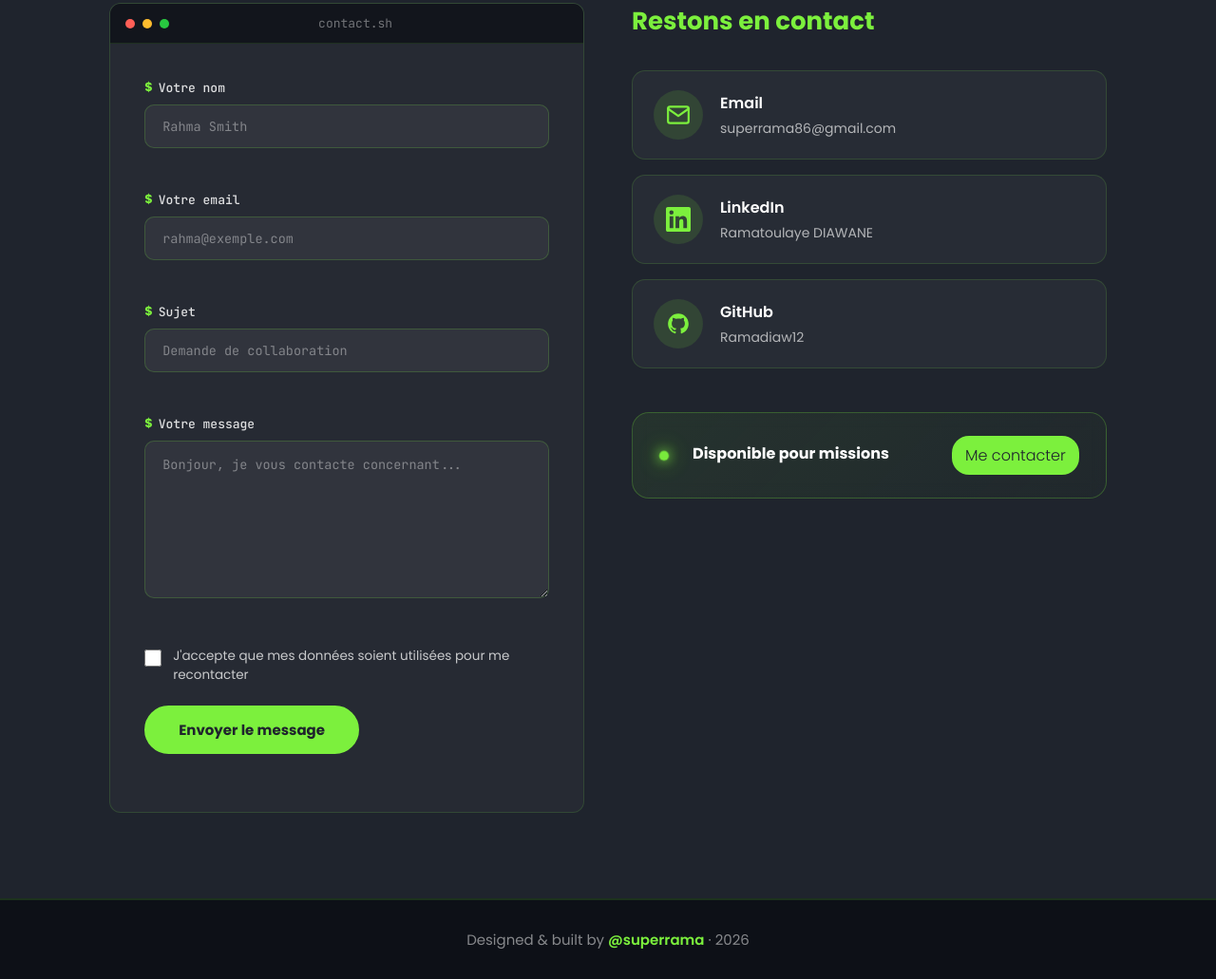
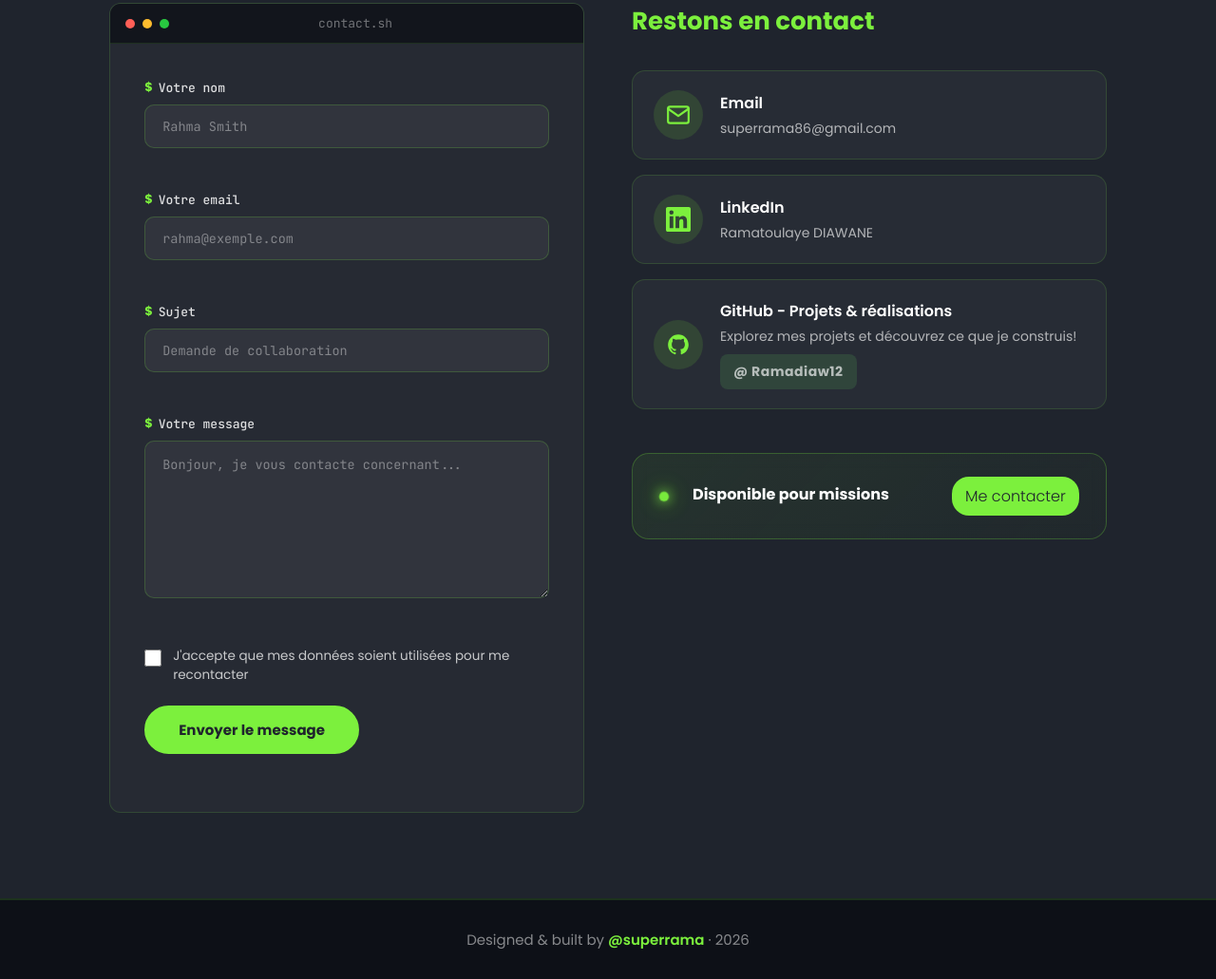
Before and after one commit to Ramadiaw12/portfolio-devops, a plain HTML site: page index.html in a window 1280 px wide. Shown: the part 8519-9550 px from the top of the page at 95% size. Drawn offline with nearby package versions, Linux system fonts and the light colour scheme.

Commit message:
feat: complément de la section contact

```diff
--- a/css/style.css
+++ b/css/style.css
@@ -2698,3 +2698,15 @@ opacity:1;
   font-size: 0.8rem;
 }
 /* BMES PROJECTS UPDATE */
+
+.github-username {
+    display: inline-block;
+    font-weight: 700;
+    font-size: 1.1rem;
+    color: #6ef05d;
+    background: rgba(110, 245, 106, 0.12);
+    padding: 8px 14px;
+    border-radius: 8px;
+    margin-top: 8px;
+    letter-spacing: 0.5px;
+}
--- a/index.html
+++ b/index.html
@@ -1330,8 +1330,11 @@
                             <svg width="26" height="26" viewBox="0 0 24 24" fill="#7cf03d"><path d="M12 2C6.477 2 2 6.477 2 12c0 4.418 2.865 8.166 6.839 9.489.5.092.682-.217.682-.482 0-.237-.009-.868-.013-1.703-2.782.604-3.369-1.342-3.369-1.342-.454-1.155-1.11-1.462-1.11-1.462-.908-.62.069-.608.069-.608 1.003.07 1.531 1.03 1.531 1.03.892 1.529 2.341 1.087 2.91.832.092-.647.35-1.088.636-1.338-2.22-.253-4.555-1.11-4.555-4.943 0-1.091.39-1.984 1.029-2.683-.103-.253-.446-1.27.098-2.647 0 0 .84-.269 2.75 1.025A9.578 9.578 0 0 1 12 6.836c.85.004 1.705.114 2.504.336 1.909-1.294 2.747-1.025 2.747-1.025.546 1.377.203 2.394.1 2.647.64.699 1.028 1.592 1.028 2.683 0 3.842-2.339 4.687-4.566 4.935.359.309.678.919.678 1.852 0 1.336-.012 2.415-.012 2.743 0 .267.18.578.688.48C19.138 20.163 22 16.418 22 12c0-5.523-4.477-10-10-10z"/></svg>
                         </div>
                         <div class="card-content">
-                            <h4>GitHub</h4>
-                            <p>Ramadiaw12</p>
+                            <h4>GitHub - Projets & réalisations</h4>
+                            <p>Explorez mes projets et découvrez ce que je construis!</p>
+                            <p class="github-username">
+                                <span aria-hidden="true">@</span> Ramadiaw12
+                            </p>
                         </div>
                         <div class="card-hover">
                             <svg width="28" height="28" viewBox="0 0 24 24" fill="#1f242d"><path d="M12 2C6.477 2 2 6.477 2 12c0 4.418 2.865 8.166 6.839 9.489.5.092.682-.217.682-.482 0-.237-.009-.868-.013-1.703-2.782.604-3.369-1.342-3.369-1.342-.454-1.155-1.11-1.462-1.11-1.462-.908-.62.069-.608.069-.608 1.003.07 1.531 1.03 1.531 1.03.892 1.529 2.341 1.087 2.91.832.092-.647.35-1.088.636-1.338-2.22-.253-4.555-1.11-4.555-4.943 0-1.091.39-1.984 1.029-2.683-.103-.253-.446-1.27.098-2.647 0 0 .84-.269 2.75 1.025A9.578 9.578 0 0 1 12 6.836c.85.004 1.705.114 2.504.336 1.909-1.294 2.747-1.025 2.747-1.025.546 1.377.203 2.394.1 2.647.64.699 1.028 1.592 1.028 2.683 0 3.842-2.339 4.687-4.566 4.935.359.309.678.919.678 1.852 0 1.336-.012 2.415-.012 2.743 0 .267.18.578.688.48C19.138 20.163 22 16.418 22 12c0-5.523-4.477-10-10-10z"/></svg>
```
